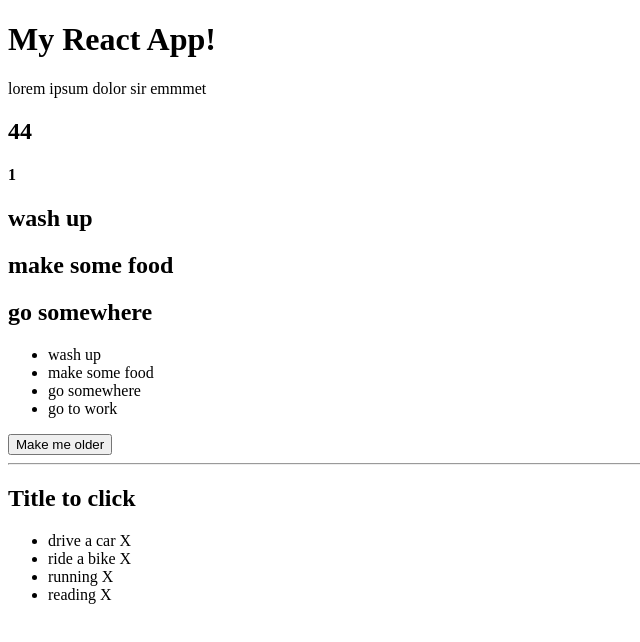
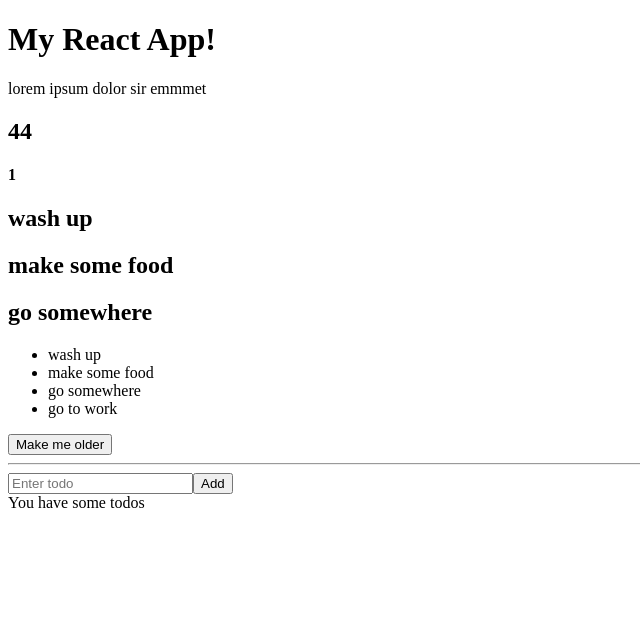
Before and after one commit to 3ndrius/React-Starter-Config, a React app: page / in a window 1280 px wide. Shown: the top 642 px of the page, without its empty margins (0-640 px from the left). Built offline with nearby package versions, Linux system fonts and the light colour scheme.

Commit message:
Todo add task

```diff
--- a/src/components/Todo.js
+++ b/src/components/Todo.js
@@ -5,22 +5,14 @@ class Todo extends Component {
 
     constructor(props){
         super(props);
-        this.delete = this.delete.bind(this);
+
       };
-      delete()
-      {
-             this.props.handleDelete(this.props.name);
-      }
+
 
     render() {
 
         return(
-            <li>
-                <div className="todo-item">
-                    <span className="item-name"> {this.props.item} </span>
-                    <span className="item-delete"> X </span>
-                </div>
-            </li>
+
         );
     }
 
--- a/src/components/Todos.js
+++ b/src/components/Todos.js
@@ -1,59 +1,29 @@
 import React, { Component } from 'react';
-import Todo from './Todo';
+// import Todo from './Todo';
 
 class Todos extends Component {
 
-
-  constructor(props) {
-    super(props);
-    this.onHandleDelete = this.onHandleDelete.bind(this);
+  constructor() {
+    super();
     this.state = {
-      todos:['drive a car', "ride a bike", "running", "reading"],
+      todos: ['walk', 'run', 'sprint'],
+      currentTodo: ""
     };
-
-   }//end constructor
+  }
 
 
-
-    render() {
-    var todos = this.state.todos;
-    todos = todos.map(function(item, index){
-      return(
-        <Todo item={item} key={index} HandleDelete={this.onHandleDelete}/>
-
-      );
-    }.bind(this));
+  render() {
     return (
       <div>
 
-           <h2 onClick={this.clicked} > Title to click </h2>
-            <ul> {todos} </ul>
-
-
+        <input placeholder="Enter todo" value={ this.state.currentTodo } />
+        <button> Add </button>
+        <br/>
+        {this.state.todos.length === 0 ? "Not todos yet" : "You have some todos "}
 
       </div>
     );
-  }// render
-  onDelete() {
-    console.log("clicked now");
   }
-
-
- onHandleDelete(item) {
-    var updatedTodos = this.state.todos.filter(function(val,index) {
-      return item !==val;
-    });
-    this.setState({
-      todos:updatedTodos
-    });
-  }
-
-//
-  //own function
-  clicked() {
-    console.log("Clicked ! ");
-  }//end function
-
 
 };
 export default Todos;
```
Also changed, not shown: src/components/text.js (deleted).
